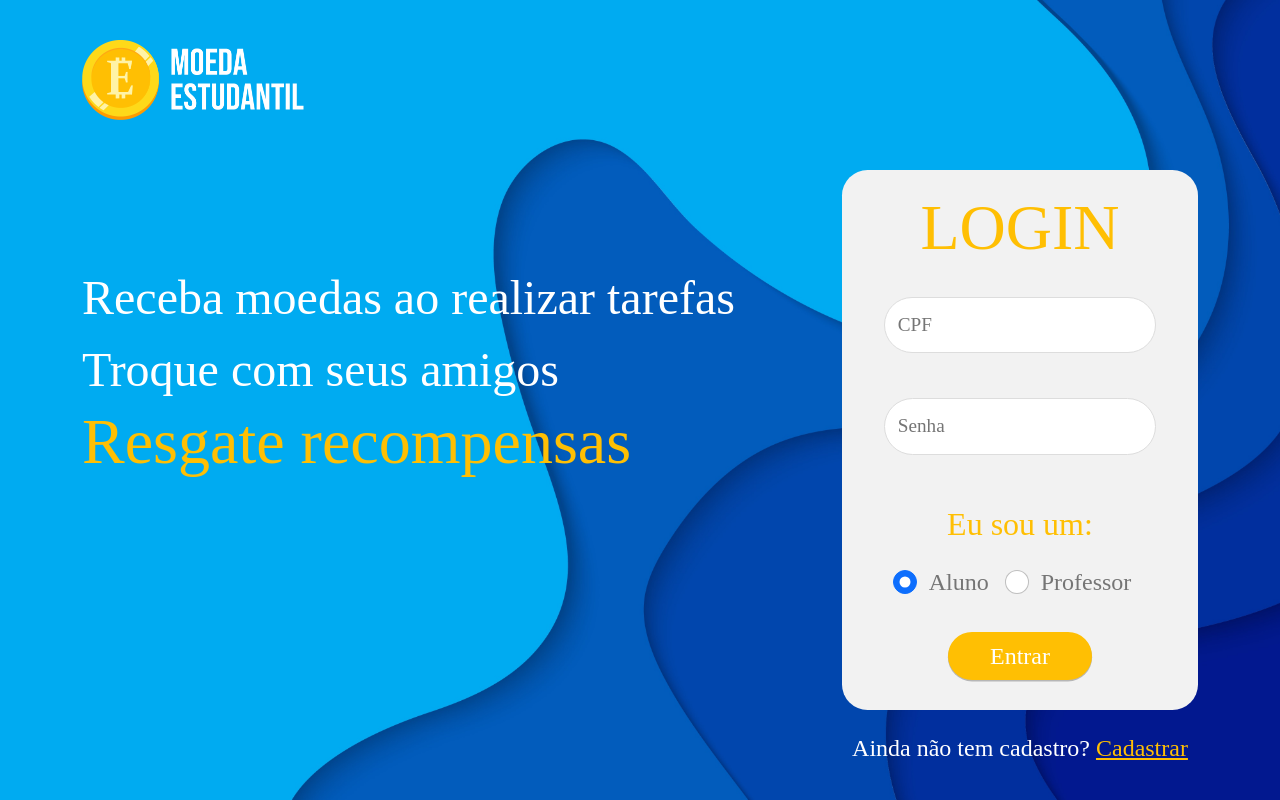
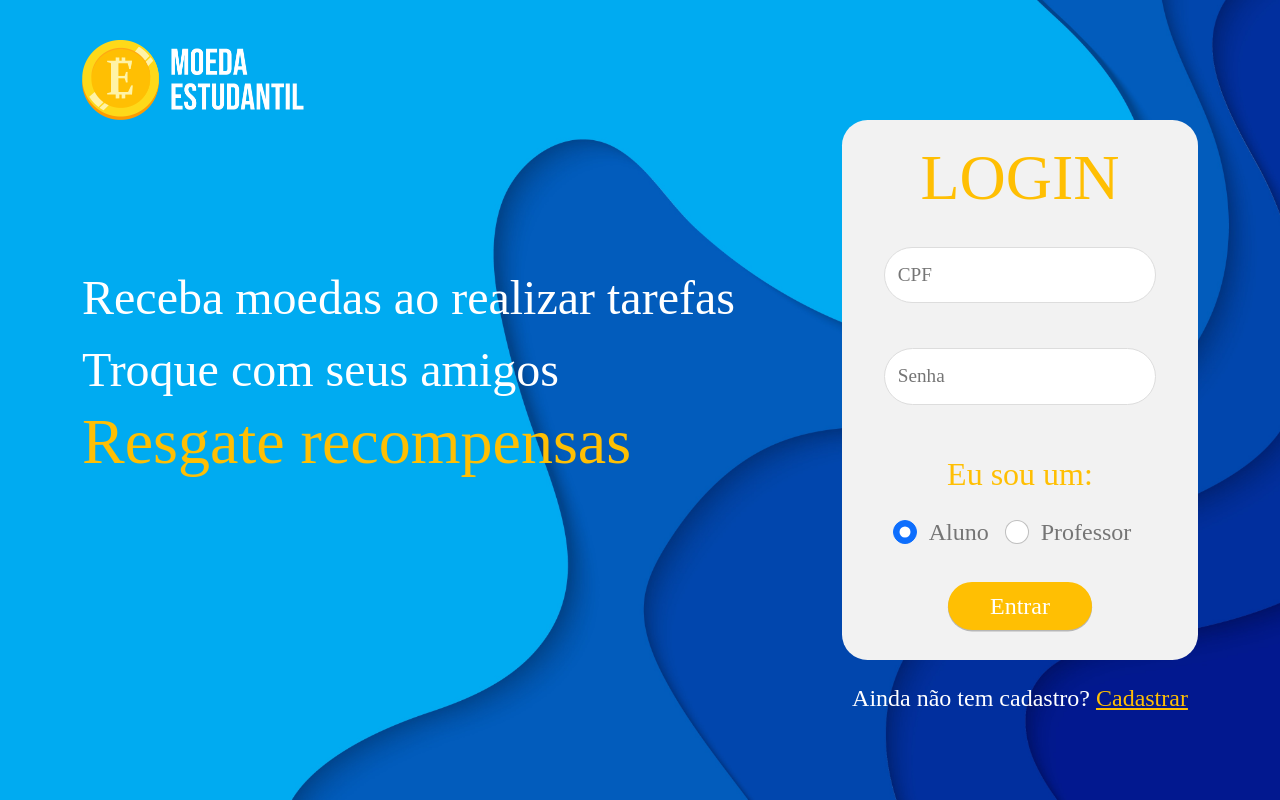
Before and after one commit to jeronimoluiz/Moeda-Estudantil, a Vue app in the folder frontend/: page / in a window 1280 px wide. Built offline with nearby package versions, Linux system fonts and the light colour scheme.

Commit message:
Ajuste de componentes

```diff
--- a/frontend/src/components/Login.vue
+++ b/frontend/src/components/Login.vue
@@ -12,7 +12,7 @@
         <p>Resgate recompensas</p>
       </div>
       <!--Caixa de login-->
-      <div class="col-lg-4 col-md-12 col-sm-12 area-caixa">
+      <div class="col-lg-4 col-md-12 col-sm-12">
         <div class="caixa">
           <h1>LOGIN</h1>
           <form v-on:submit.prevent="enviar">
@@ -125,9 +125,6 @@
     font-size: 4rem;
     color: #ffbf03;
   }
-  .area-caixa{
-    padding-top: 50px;
-  }
   .caixa{
     background: #f2f2f2;
     border-radius: 2vw;
```
